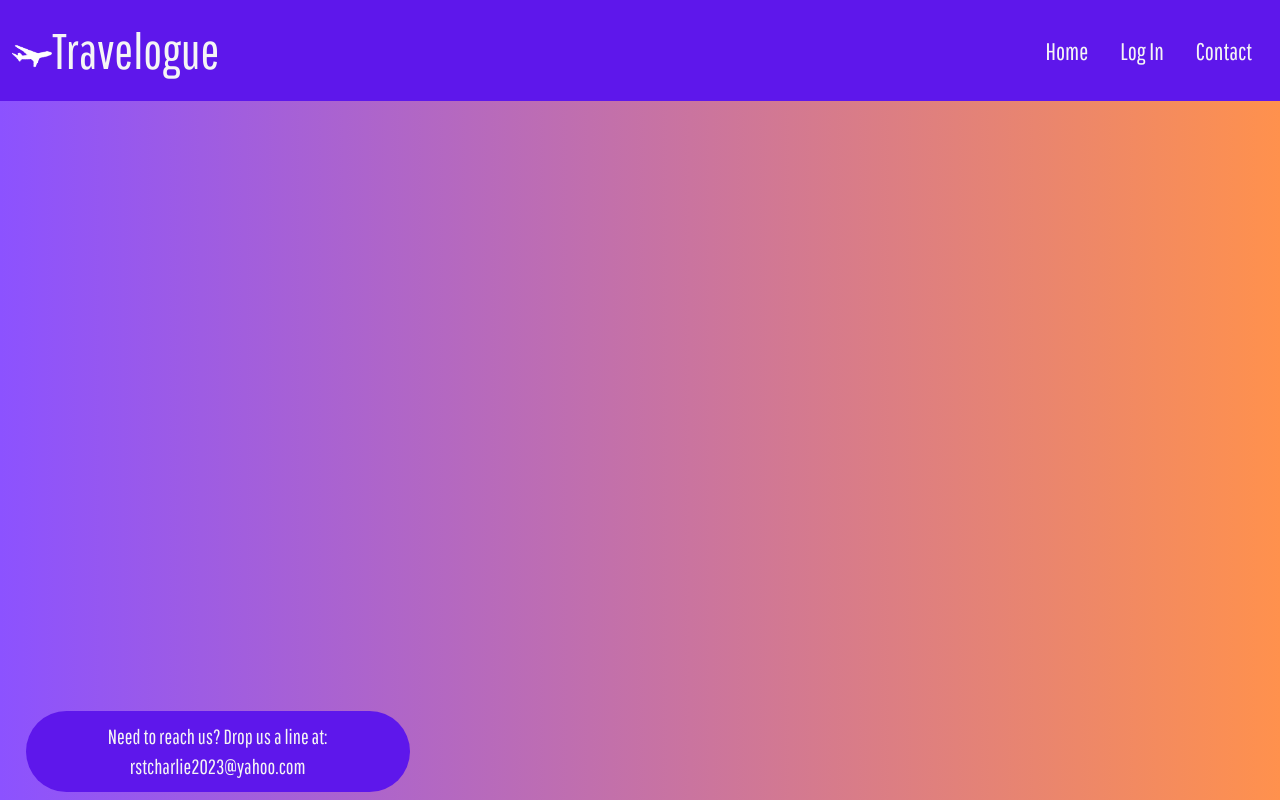
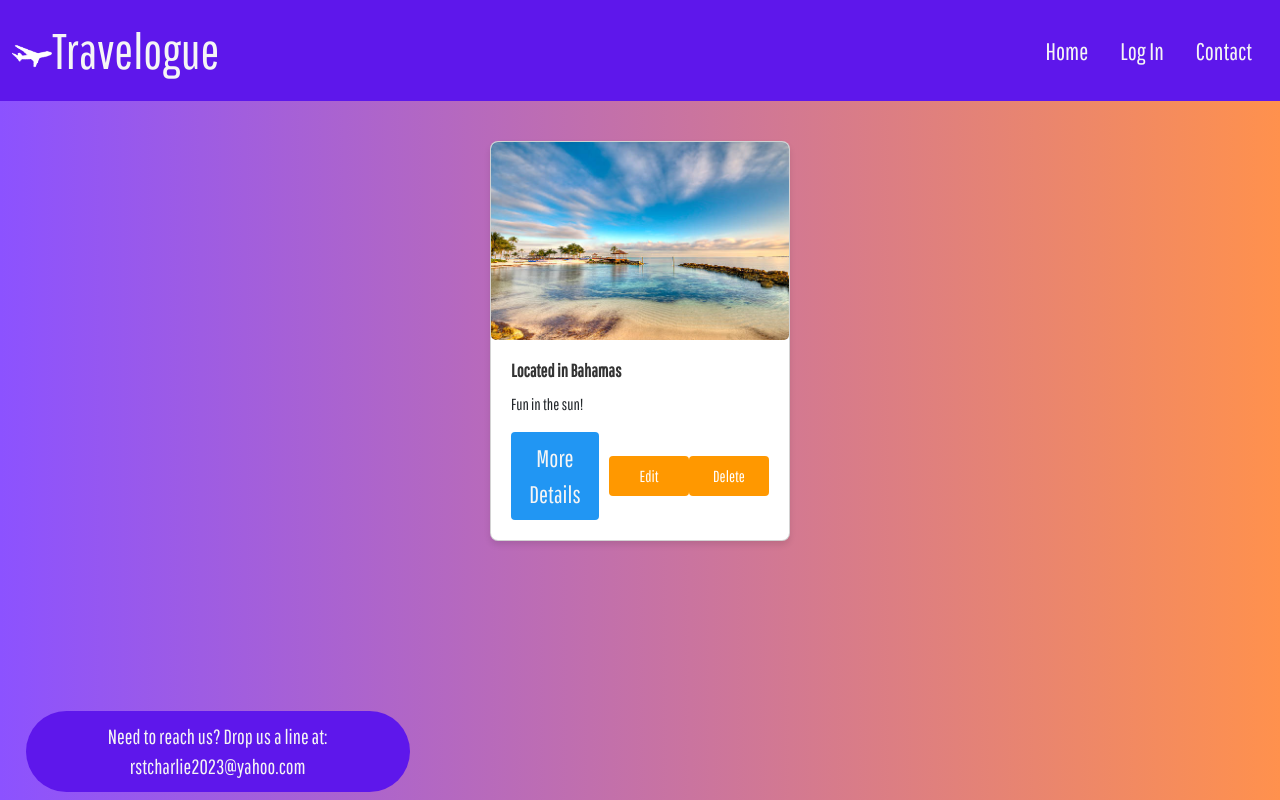
Before and after one commit to RST-Charlie/Travelogue-Front, a React (Create React App) app: page /TravelLogueProtectedIndex in a window 1280 px wide. Built offline with nearby package versions, Linux system fonts and the light colour scheme.

Commit message:
protected index up and running, need to add a few more cards, expand on the more details button --ST

```diff
--- a/src/App.js
+++ b/src/App.js
@@ -36,7 +36,7 @@ const App = () => {
                 <Route path="/TravelLogueShow" element={<TravelLogueShow />} />
                 <Route path="/login" element={<Login />} />
                 <Route path="/signup" element={<SignUp />} />
-                <Route path="/TravelLogueProtectedIndex" element={<TravelLogueProtectedIndex />} />
+                <Route path="/TravelLogueProtectedIndex" element={<TravelLogueProtectedIndex currentUser={currentUser} trips={trips} />} />
                 <Route path="/TravelLogueNew" element={<TravelLogueNew createTrip={createTrip} />} />
                 <Route path="/TravelLogueEdit" element={<TravelLogueEdit />} />
                 <Route path="*" element={<NotFound />} />
--- /dev/null
+++ b/src/Styles/TravelLogueProtectedIndex.css
@@ -0,0 +1,109 @@
+.container {
+    display: flex;
+    justify-content: center;
+    align-items: center;
+    padding: 20px;
+  }
+
+  .my-card {
+    position: relative;
+    width: 300px;
+    height: 400px;
+    margin: 20px;
+    box-shadow: 0 4px 6px rgba(0, 0, 0, 0.1);
+    border-radius: 8px;
+    overflow: hidden;
+    transition: box-shadow 0.3s ease;
+  }
+
+  .my-card:hover {
+    box-shadow: 0 4px 10px rgba(0, 0, 0, 0.2);
+  }
+
+  .card-image-container {
+    position: relative;
+    width: 100%;
+    height: 60%;
+  }
+
+  .card-img {
+    width: 100%;
+    height: 100%;
+    object-fit: cover;
+  }
+
+  .image-overlay {
+    position: absolute;
+    top: 0;
+    left: 0;
+    width: 100%;
+    height: 100%;
+    background-color: rgba(0, 0, 0, 0.5);
+    z-index: 1;
+    opacity: 0;
+    transition: opacity 0.3s ease;
+  }
+
+  .card-body {
+    padding: 20px;
+  }
+
+  .card-title {
+    margin-bottom: 10px;
+    font-size: 18px;
+    font-weight: bold;
+    color: #333;
+  }
+
+  .button-container {
+    display: flex;
+    justify-content: space-between;
+    align-items: center;
+  }
+
+  .btn-details {
+    flex: 1;
+    margin-right: 10px;
+    background-color: #2196f3;
+    color: #fff;
+    border: none;
+    border-radius: 4px;
+    padding: 8px 16px;
+    text-align: center;
+    text-decoration: none;
+    transition: transform 0.3s ease;
+  }
+
+  .btn-details:hover {
+    transform: translateY(-2px);
+    background-color: #1976d2;
+  }
+
+  .btn-edit,
+  .btn-delete {
+    width: 80px;
+    background-color: #ff9800;
+    color: #fff;
+    border: none;
+    border-radius: 4px;
+    padding: 8px 16px;
+    text-align: center;
+    text-decoration: none;
+    transition: transform 0.3s ease;
+  }
+
+  .btn-edit:hover,
+  .btn-delete:hover {
+    transform: translateY(-2px);
+    background-color: #f57c00;
+  }
+
+  .my-card:hover .image-overlay {
+    opacity: 0.8;
+  }
+
+  .my-card:hover .btn-details,
+  .my-card:hover .btn-edit,
+  .my-card:hover .btn-delete {
+    transform: translateY(-2px);
+  }
--- a/src/pages/TravelLogueProtectedIndex.js
+++ b/src/pages/TravelLogueProtectedIndex.js
@@ -1,42 +1,46 @@
 import React from 'react';
-import { Card, CardGroup, CardImg, CardBody, CardTitle, Button, NavLink } from "reactstrap"
+import { Card, CardGroup, CardImg, CardBody, CardTitle, CardText, Button, NavLink } from 'reactstrap';
+import '../Styles/TravelLogueProtectedIndex.css';
+import mockTrips from '../mockTrips';
+import picture from '../assets/istockphoto-147049964-612x612.jpg';
 
-const TravelLogueProtectedIndex = ({ currentUser, trips }) => {
-    const myTrips = trips?.filter(trip => currentUser?.id === trip.user_id)
+const TravelLogueProtectedIndex = ({ currentUser }) => {
+  const myTrips = mockTrips.filter(trip => currentUser?.id === trip.user_id);
   return (
-        <>
+    <div className="container">
       <CardGroup>
-                {myTrips?.map((trip, index) => {
-                    return (
-                        <Card key={index}>
+        {myTrips.map(trip => (
+          <Card key={trip.id} className="my-card">
             <CardImg
-                                alt="Fun in the sun!!/"
-                                src={trip.image}
+              className="card-img"
+              alt="Fun in the sun!!"
+              src={picture}
               top
-                                width="100%"
             />
             <CardBody>
-                                <CardTitle tag="h5">
-                                    Located in {trip.country}
+              <CardTitle tag="h5" className="card-title">
+                Located in Bahamas
               </CardTitle>
-                                <Button>
-                                    <NavLink href={`/TravelLogueShow/${trip.id}`}>
-                                        More Details
-                                    </NavLink>
+              <CardText className="card-description">
+                Fun in the sun!
+              </CardText>
+              <div className="button-container">
+                <Button className="btn-details" color="primary">
+                  <NavLink href={`/TravelLogueShow/${trip.id}`}>More Details</NavLink>
                 </Button>
-                                <Button>
+                <Button className="btn-edit" color="secondary">
                   Edit
                 </Button>
-                                <Button>
+                <Button className="btn-delete" color="danger">
                   Delete
                 </Button>
+              </div>
             </CardBody>
           </Card>
-                    )
-                })}
+        ))}
       </CardGroup>
-        </>
-    )
-}
+    </div>
+  );
+};
 
 export default TravelLogueProtectedIndex;
```
Also changed, not shown: src/assets/istockphoto-147049964-612x612.jpg (added). Lines whose indentation alone changed are shown as unchanged.
